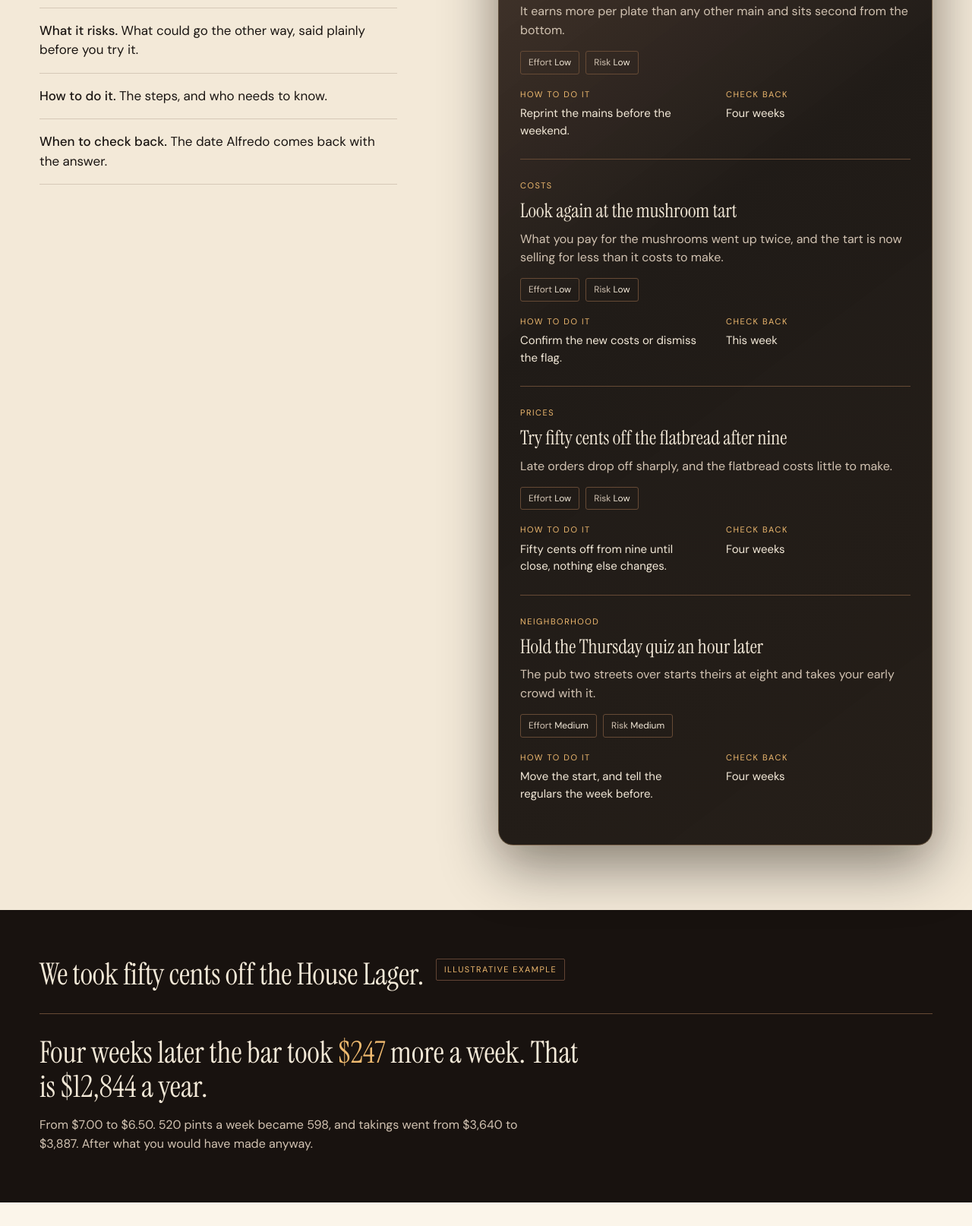
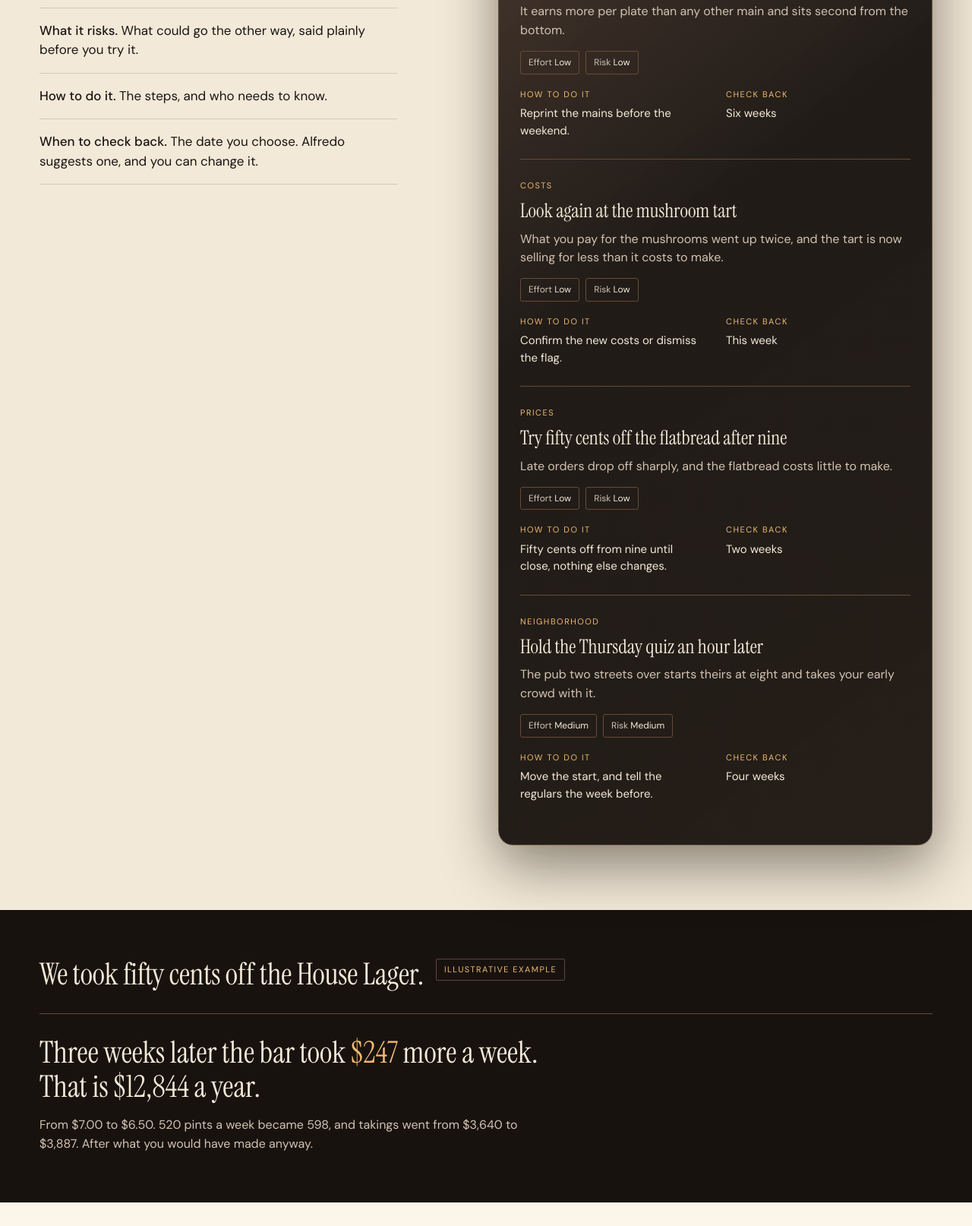
Before and after one commit to BakingInsightsAI/alfredo-site, a plain HTML site: page product.html in a window 1280 px wide. Shown: the part 1526-3140 px from the top of the page at 76% size. Drawn offline with Linux system fonts and the light colour scheme.

Commit message:
Copy: the owner chooses the review window, never a fixed four weeks
Promoted from staging 644c95c. The three changed source files were copied
across byte for byte and the site was rebuilt here, so staging: false,
the production form subject and the CNAME are untouched.

The site presented four weeks as the rule in five places and used it as
the only example window in three more. The owner picks the date, so the
copy now says that and the examples vary.

Home, the Decide stage: "When to review" is the date you choose, which
Alfredo suggests and you can make shorter or longer.
Home, the Learn stage: Alfredo comes back on the date you chose; the
heading is "What the test said"; the worked example ran five weeks; and
the footnote turns on the time you chose, not on four weeks.
Product, the six things: "When to check back" is the date you choose.
Product, the weekly list: the five check-back windows are now three, six,
this week, two and four, so no one period reads as the rule.
Product, the House Lager walkthrough: three weeks later. Every figure is
a weekly rate and is unchanged.

"Four weeks" is now on the site exactly once, as one card's window.

Verified on the production build: build.py --check in sync; no banner and
no noindex on any page; robots.txt still allows indexing; CNAME still
bakinginsightsai.com; the form subject still the production one; the new
wording present and the old wording gone on every page; no overflow and
no console error at 1440 and 390.

Co-Authored-By: Claude Opus 5 <noreply@anthropic.com>
Claude-Session: https://claude.ai/code/session_01LcuMhkDzjhbx3E1bSa5ked

```diff
--- a/product.html
+++ b/product.html
@@ -77,7 +77,7 @@
         <li><b>How much work.</b> Low, medium or high, so a busy week gets the easy ones.</li>
         <li><b>What it risks.</b> What could go the other way, said plainly before you try it.</li>
         <li><b>How to do it.</b> The steps, and who needs to know.</li>
-        <li><b>When to check back.</b> The date Alfredo comes back with the answer.</li>
+        <li><b>When to check back.</b> The date you choose. Alfredo suggests one, and you can change it.</li>
       </ul>
     </div>
 
@@ -113,7 +113,7 @@
                 </p>
                 <dl class="rec-steps">
                   <div><dt>How to do it</dt><dd>Reprint the mains before the weekend.</dd></div>
-                  <div><dt>Check back</dt><dd>Four weeks</dd></div>
+                  <div><dt>Check back</dt><dd>Six weeks</dd></div>
                 </dl>
               </li>
               <li class="rec">
@@ -139,7 +139,7 @@
                 </p>
                 <dl class="rec-steps">
                   <div><dt>How to do it</dt><dd>Fifty cents off from nine until close, nothing else changes.</dd></div>
-                  <div><dt>Check back</dt><dd>Four weeks</dd></div>
+                  <div><dt>Check back</dt><dd>Two weeks</dd></div>
                 </dl>
               </li>
               <li class="rec">
@@ -169,7 +169,7 @@
       <span class="tag-sample">Illustrative example</span>
     </div>
     <div class="result">
-      <p class="result-line">Four weeks later the bar took <b>$247</b> more a week. That is $12,844 a year.</p>
+      <p class="result-line">Three weeks later the bar took <b>$247</b> more a week. That is $12,844 a year.</p>
       <p class="note">From $7.00 to $6.50. 520 pints a week became 598, and takings went from $3,640 to $3,887. After what you would have made anyway.</p>
     </div>
   </div>
```
Also changed, not shown: index.html (+5 -5 lines), src/templates/index.html (+1 -1 lines), 2 other files.
